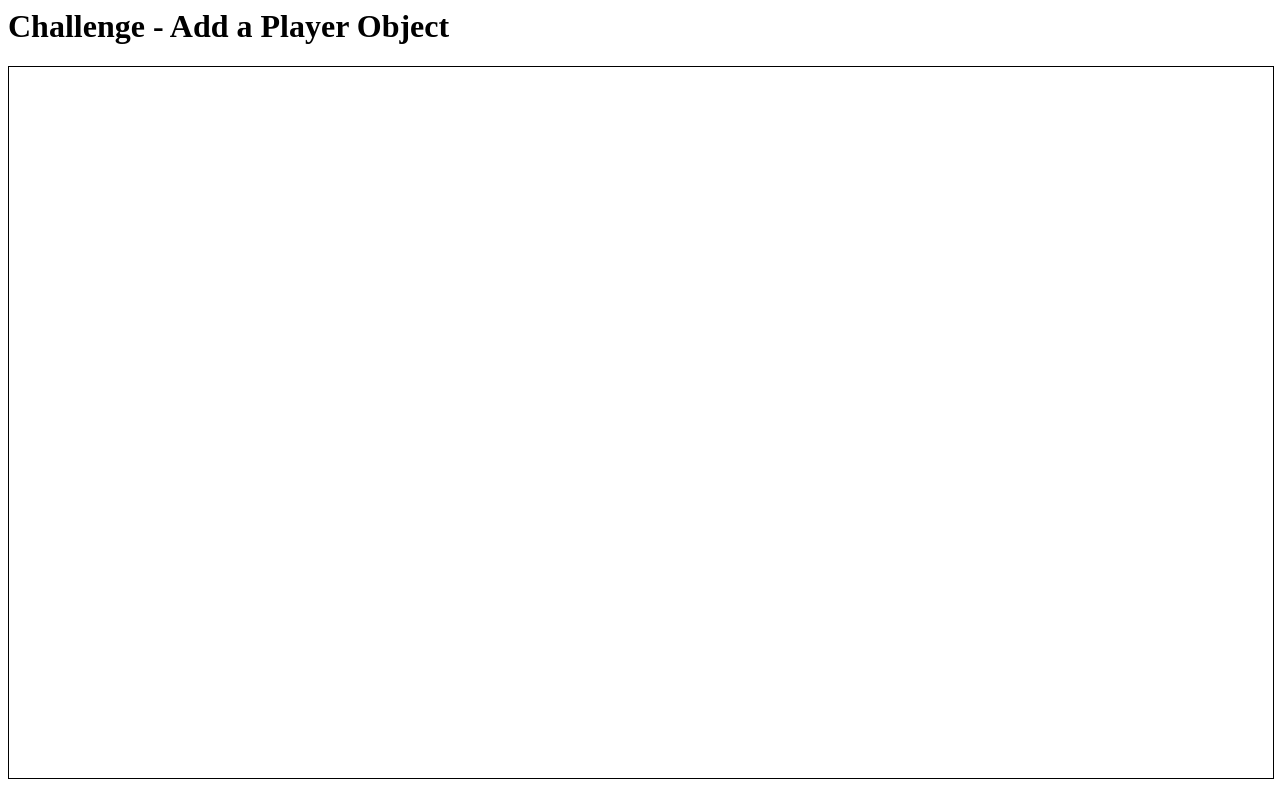
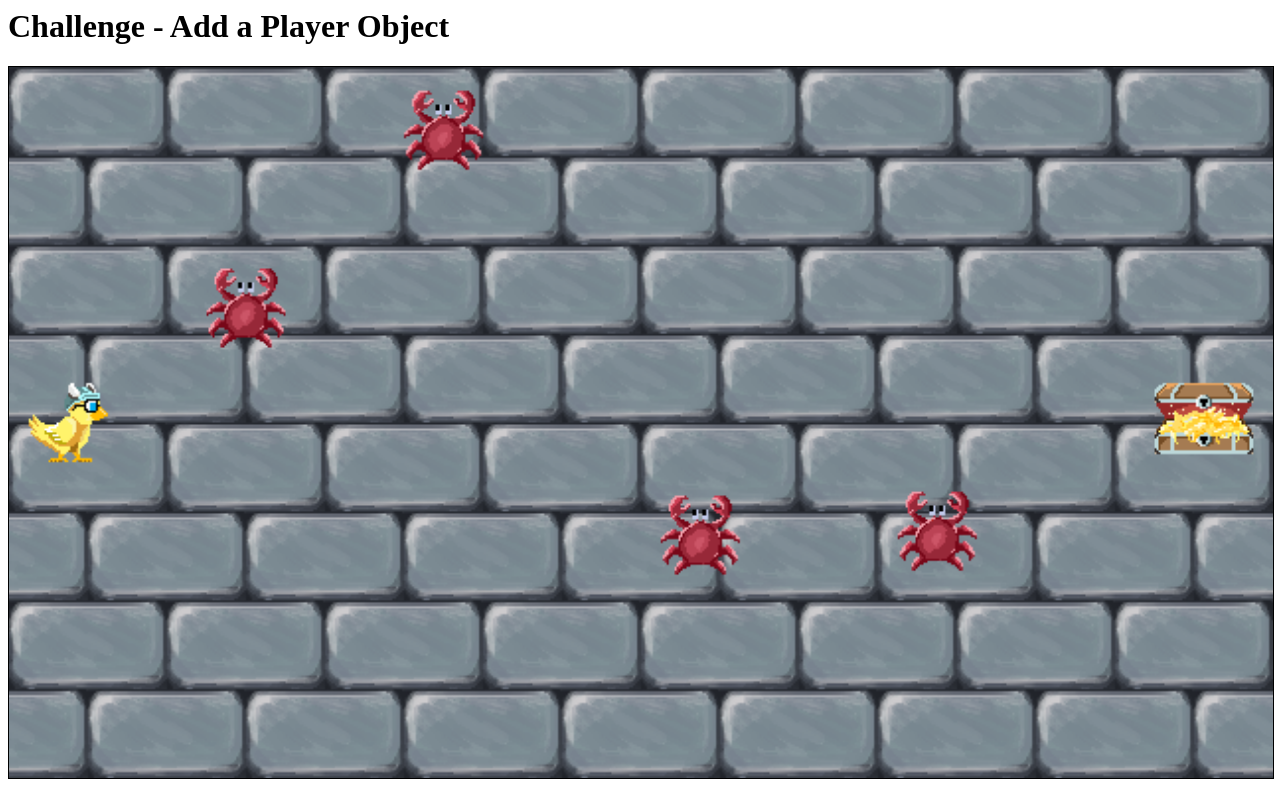
Before and after one commit to ccmorataya/jsProgrammingMobileGame, a plain HTML site: page 05_challenge_player_object/challenge.html in a window 1280 px wide. Drawn offline with Linux system fonts and the light colour scheme.

Commit message:
Change the equals sign to colon in the player properties

```diff
--- a/05_challenge_player_object/challenge.html
+++ b/05_challenge_player_object/challenge.html
@@ -71,10 +71,10 @@
       var player = {
         x: 10,
         y: 160,
-        speedX = 2.5,
+        speedX: 2.5,
         isMoving: 0,
-        w = 40,
-        h = 40
+        w: 40,
+        h: 40
       };
 
       //the goal object
```
